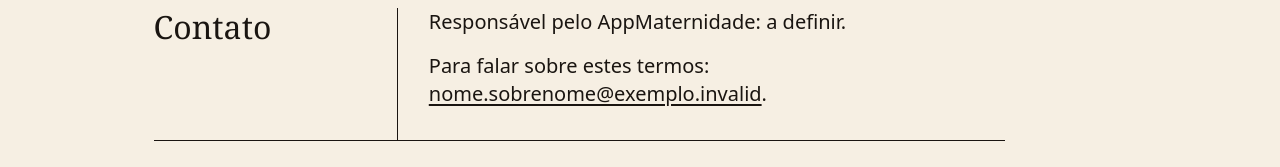
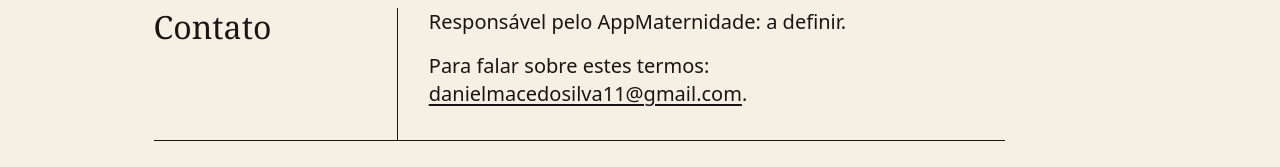
Before and after one commit to DeD-TechStack/AppMaternidade, a React (Vite) app in the folder web/: page /termos in a window 1280 px wide. Shown: the part 2989-3156 px from the top of the page. Built offline with nearby package versions, Linux system fonts and the light colour scheme.

Commit message:
Põe o e-mail de contato do projeto nas páginas públicas

```diff
--- a/web/src/conteudo/publicas.ts
+++ b/web/src/conteudo/publicas.ts
@@ -10,7 +10,7 @@ export const NOME_SITE = 'AppMaternidade'
  * O endereço de contato: uma constante só. Por enquanto é um marcador; o endereço real entra aqui
  * depois, sem mexer em página nem em teste (os testes leem esta constante).
  */
-export const EMAIL_CONTATO = 'nome.sobrenome@exemplo.invalid'
+export const EMAIL_CONTATO = 'danielmacedosilva11@gmail.com'
 
 function tituloDaAba(nome: string): string {
   return `${nome} | ${NOME_SITE}`
```
